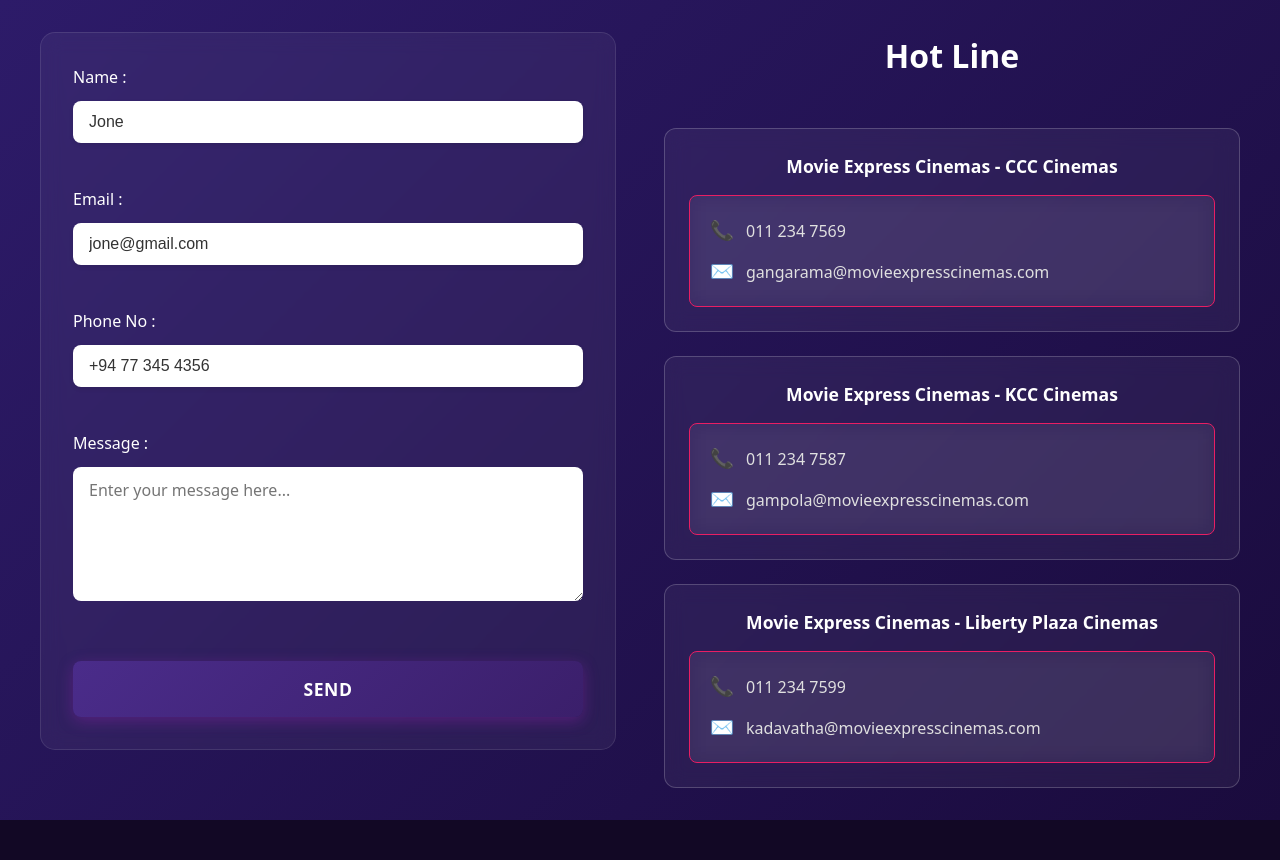
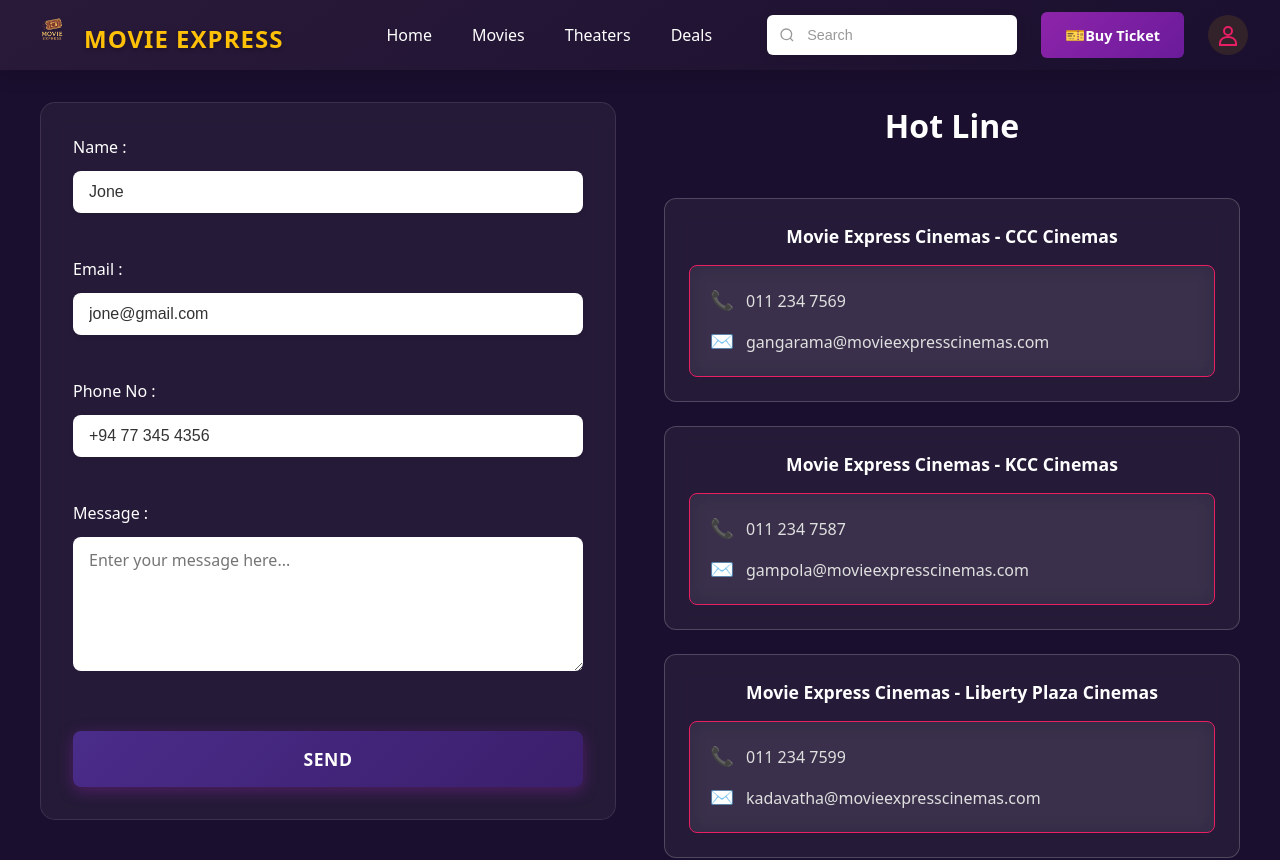
Before and after one commit to AnuNirmani/Movie-Ticket-Booking, a React (Vite) app: page /contact in a window 1280 px wide. Shown: the top 860 px of the page. Before the commit the page ends 820 px from the top, so only its background shows below. Built offline with nearby package versions, Linux system fonts and the light colour scheme.

Commit message:
Import footer and nav bar

```diff
--- a/src/css/Footer/contactus.css
+++ b/src/css/Footer/contactus.css
@@ -1,7 +1,13 @@
 /* Contact Us Page Styles */
+.contact-us-page {
+  min-height: 100vh;
+  display: flex;
+  flex-direction: column;
+}
+
 .contact-us-container {
-  min-height: 100vh;
-  background: linear-gradient(135deg, #2D1B69 0%, #1A0B3D 100%);
+  flex: 1;
+  background: #1a0f2e;
   padding: 2rem;
   display: flex;
   align-items: center;
--- a/src/pages/Footer/ContactUs.jsx
+++ b/src/pages/Footer/ContactUs.jsx
@@ -1,4 +1,6 @@
 import React, { useState } from "react";
+import Navbar from "../HeadFoot/Navbar";
+import Footer from "../HeadFoot/Footer";
 import "../../css/Footer/contactus.css";
 
 const ContactUs = () => {
@@ -25,8 +27,10 @@ const ContactUs = () => {
   };
 
   return (
-    <div className="contact-us-container">
-      <div className="contact-us-content">
+    <div className="contact-us-page">
+      <Navbar />
+      <div className="contact-us-container">
+        <div className="contact-us-content">
         {/* Contact Form Section */}
         <div className="contact-form-section">
           <form className="contact-form" onSubmit={handleSubmit}>
@@ -133,7 +137,9 @@ const ContactUs = () => {
             </div>
           </div>
         </div>
+        </div>
       </div>
+      <Footer />
     </div>
   );
 };
```
